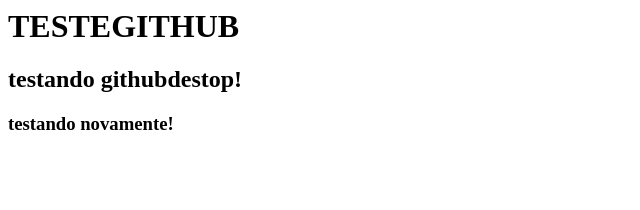
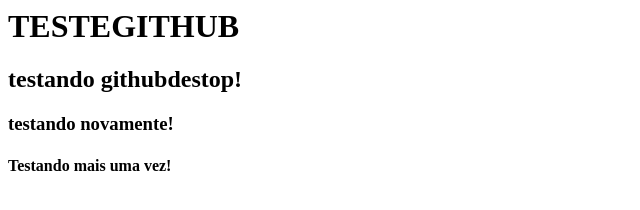
Before and after one commit to hugoanton2021/Estudos-JS-COD3R, a plain HTML site: page COD3R/programsLesson's/Fundamentos/TESTEGIT.HTML in a window 1280 px wide. Shown: the whole page, without its empty margins (0-640 px from the left). Drawn offline with Linux system fonts and the light colour scheme.

Commit message:
primeirotestetrabalho

```diff
--- a/COD3R/programsLesson's/Fundamentos/TESTEGIT.HTML
+++ b/COD3R/programsLesson's/Fundamentos/TESTEGIT.HTML
@@ -4,5 +4,6 @@
       <h1>TESTEGITHUB</h1>
       <h2>testando githubdestop!</h2>
       <h3>testando novamente!</h3>
+      <h4>Testando mais uma vez!</h4>
     </body>
 </html>
```
